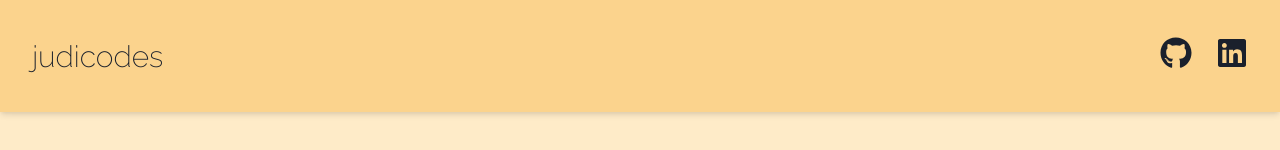
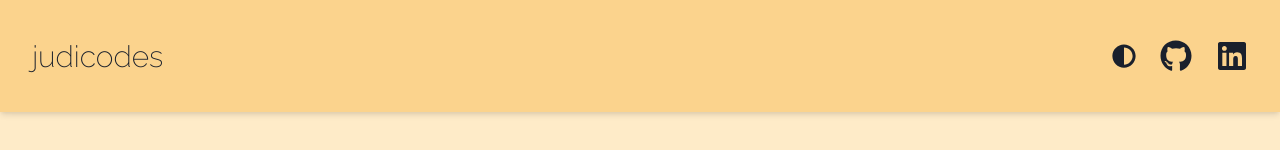
Before and after one commit to judicodes/judicodes-homepage-react, a React (Create React App) app: page / in a window 1280 px wide. Shown: the top 150 px of the page. Built offline with nearby package versions, Linux system fonts and the light colour scheme.

Commit message:
Add dark mode.

```diff
--- a/src/App.tsx
+++ b/src/App.tsx
@@ -1,8 +1,4 @@
-import { Box, ChakraProvider } from '@chakra-ui/react';
-import CustomHeader from './components/CustomHeader';
-import InfoCardStack from './components/InfoCardStack';
-import NavBar from './components/NavBar';
-import theme from './theme';
+import { ChakraProvider } from '@chakra-ui/react';
 import '@fontsource/raleway/100.css';
 import '@fontsource/raleway/200.css';
 import '@fontsource/raleway/300.css';
@@ -12,15 +8,13 @@ import '@fontsource/raleway/600.css';
 import '@fontsource/raleway/700.css';
 import '@fontsource/raleway/800.css';
 import '@fontsource/raleway/900.css';
+import theme from './theme';
+import MainPage from './views/MainPage';
 
 function App() {
   return (
     <ChakraProvider theme={theme}>
-      <Box bg='orange.50' height='full' minHeight='100vh'>
-        <NavBar />
-        <CustomHeader paddingTop={8} paddingBottom={36} />
-        <InfoCardStack paddingBottom={8} marginTop={-24} />
-      </Box>
+      <MainPage />
     </ChakraProvider>
   );
 }
--- a/src/components/CustomCard.tsx
+++ b/src/components/CustomCard.tsx
@@ -1,4 +1,12 @@
-import { Card, CardBody, CardHeader, Divider, Heading, Text } from '@chakra-ui/react';
+import {
+  Card,
+  CardBody,
+  CardHeader,
+  Divider,
+  Heading,
+  Text,
+  useColorModeValue
+} from '@chakra-ui/react';
 
 export interface CustomCardProps {
   title: string;
@@ -6,8 +14,10 @@ export interface CustomCardProps {
 }
 
 function CustomCard({ title, content }: CustomCardProps) {
+  const bgColor = useColorModeValue('white', 'gray.900');
+
   return (
-    <Card width='xl' bg='white' borderRadius='3xl'>
+    <Card width='xl' bg={bgColor} borderRadius='3xl'>
       <CardHeader>
         <Heading as='h2' size='lg' fontWeight='thin'>
           {title}
--- a/src/components/CustomHeader.tsx
+++ b/src/components/CustomHeader.tsx
@@ -1,9 +1,10 @@
-import { Flex, Heading, Image, Text } from '@chakra-ui/react';
+import { Flex, Heading, Image, Text, useColorModeValue } from '@chakra-ui/react';
 import source from '../assets/images/judi.webp';
 
 function CustomHeader({ ...rest }) {
+  const bgColor = useColorModeValue('orange.100', 'blue.900');
   return (
-    <Flex direction='column' align='center' bg='orange.100' {...rest}>
+    <Flex direction='column' align='center' bg={bgColor} {...rest}>
       <Heading as='h1' textTransform='uppercase' paddingBottom={4} fontSize='4xl' fontWeight='thin'>
         Judith Boehlert
       </Heading>
--- /dev/null
+++ b/src/components/NavBar.css
@@ -0,0 +1,15 @@
+a {
+  display: flex;
+}
+
+#toggleColourModeButton svg {
+  margin: 0px 0px 0px 0px;
+  /* padding: 0px; */
+  height: 24px;
+  width: 24px;
+}
+
+#toggleColourModeButton {
+  display: flex;
+  justify-content: flex-end;
+}
--- a/src/components/NavBar.tsx
+++ b/src/components/NavBar.tsx
@@ -1,11 +1,26 @@
-import { Flex, Icon, Spacer, Text } from '@chakra-ui/react';
-import { FaGithub, FaLinkedin } from 'react-icons/fa';
+import {
+  Flex,
+  Icon,
+  IconButton,
+  Spacer,
+  Text,
+  useColorMode,
+  useColorModeValue
+} from '@chakra-ui/react';
+import { FaAdjust, FaGithub, FaLinkedin } from 'react-icons/fa';
+import './NavBar.css';
 
 function NavBar() {
+  const iconBoxSize = 8;
+  const iconMargin = 6;
+
+  const { toggleColorMode } = useColorMode();
+  const bgColor = useColorModeValue('orange.200', 'blue.800');
+
   return (
     <Flex
       as='header'
-      bg='orange.200'
+      bg={bgColor}
       position='sticky'
       height='28'
       top='-14'
@@ -18,6 +33,15 @@ function NavBar() {
           judicodes
         </Text>
         <Spacer />
+        <IconButton
+          icon={<FaAdjust />}
+          variant='unstyled'
+          id='toggleColourModeButton'
+          marginRight={iconMargin}
+          aria-label='Toggle dark/light mode'
+          title='Toggle dark/light mode'
+          onClick={toggleColorMode}
+        />
         <a
           href='https://github.com/judicodes'
           title="Go to Judith's GitHub"
@@ -25,7 +49,7 @@ function NavBar() {
           target='_blank'
           rel='noreferrer'
         >
-          <Icon as={FaGithub} boxSize={8} marginRight={6} />
+          <Icon as={FaGithub} boxSize={iconBoxSize} marginRight={iconMargin} />
         </a>
         <a
           href='https://linkedin.com/in/jboehlert'
@@ -34,7 +58,7 @@ function NavBar() {
           target='_blank'
           rel='noreferrer'
         >
-          <Icon as={FaLinkedin} boxSize={8} borderRadius='lg' />
+          <Icon as={FaLinkedin} boxSize={iconBoxSize} borderRadius='lg' />
         </a>
       </Flex>
     </Flex>
--- a/src/index.tsx
+++ b/src/index.tsx
@@ -1,12 +1,15 @@
+import { ColorModeScript } from '@chakra-ui/react';
 import React from 'react';
 import ReactDOM from 'react-dom/client';
+import App from './App';
 import './index.css';
-import App from './App';
 import reportWebVitals from './reportWebVitals';
+import theme from './theme';
 
 const root = ReactDOM.createRoot(document.getElementById('root') as HTMLElement);
 root.render(
   <React.StrictMode>
+    <ColorModeScript initialColorMode={theme.config.initialColorMode} />
     <App />
   </React.StrictMode>
 );
--- a/src/theme.ts
+++ b/src/theme.ts
@@ -1,10 +1,16 @@
-import { extendTheme } from '@chakra-ui/react';
+import { extendTheme, type ThemeConfig } from '@chakra-ui/react';
+
+const themeConfig: ThemeConfig = {
+  initialColorMode: 'system',
+  useSystemColorMode: true
+};
 
 const theme = extendTheme({
   fonts: {
     heading: `'Raleway', sans-serif`,
     body: `'Raleway', sans-serif`
-  }
+  },
+  themeConfig
 });
 
 export default theme;
--- /dev/null
+++ b/src/views/MainPage.tsx
@@ -0,0 +1,18 @@
+import { Box, useColorModeValue } from '@chakra-ui/react';
+import CustomHeader from '../components/CustomHeader';
+import InfoCardStack from '../components/InfoCardStack';
+import NavBar from '../components/NavBar';
+
+function MainPage() {
+  const bgColor = useColorModeValue('orange.50', 'blue.700');
+
+  return (
+    <Box bg={bgColor} height='full' minHeight='100vh'>
+      <NavBar />
+      <CustomHeader paddingTop={8} paddingBottom={36} />
+      <InfoCardStack paddingBottom={8} marginTop={-24} />
+    </Box>
+  );
+}
+
+export default MainPage;
```
